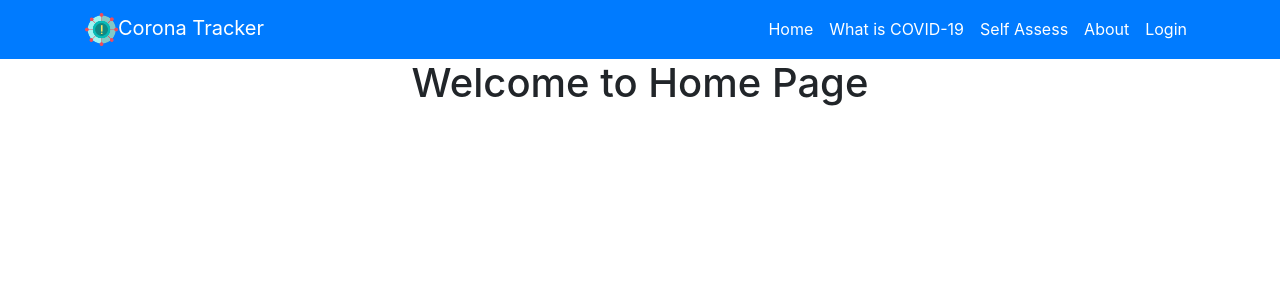
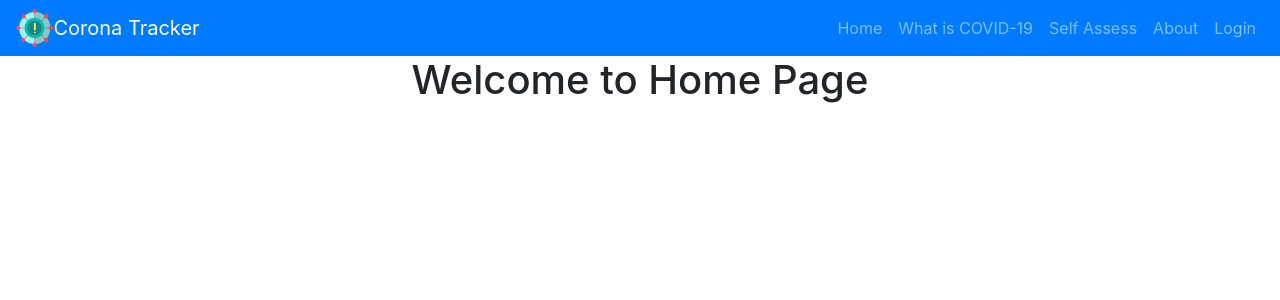
Before and after one commit to attainu/covid-tracker, a React (Create React App) app: page / in a window 1280 px wide. Shown: the top 300 px of the page. Built offline with nearby package versions, Linux system fonts and the light colour scheme.

Commit message:
Linking & routing

```diff
--- a/package.json
+++ b/package.json
@@ -8,6 +8,7 @@
     "@testing-library/user-event": "^7.2.1",
     "bootstrap": "^4.5.1",
     "react": "^16.13.1",
+    "react-bootstrap": "^1.3.0",
     "react-dom": "^16.13.1",
     "react-redux": "^7.2.1",
     "react-router-dom": "^5.2.0",
--- a/public/index.html
+++ b/public/index.html
@@ -15,6 +15,12 @@
       user's mobile device or desktop. See https://developers.google.com/web/fundamentals/web-app-manifest/
     -->
     <link rel="manifest" href="%PUBLIC_URL%/manifest.json" />
+    <link
+      rel="stylesheet"
+      href="https://maxcdn.bootstrapcdn.com/bootstrap/4.5.0/css/bootstrap.min.css"
+      integrity="sha384-9aIt2nRpC12Uk9gS9baDl411NQApFmC26EwAOH8WgZl5MYYxFfc+NcPb1dKGj7Sk"
+      crossorigin="anonymous"
+    />
     <!--
       Notice the use of %PUBLIC_URL% in the tags above.
       It will be replaced with the URL of the `public` folder during the build.
--- a/src/App.js
+++ b/src/App.js
@@ -2,7 +2,7 @@ import React from "react";
 import "./App.css";
 
 // components
-import Navbar from "./components/Navbar";
+import { Navigator } from "./components/Navigator";
 import About from "./components/About";
 import Home from "./components/Home";
 import SelfAssess from "./components/SelfAssess";
@@ -13,7 +13,7 @@ import { Route, Switch } from "react-router-dom";
 function App() {
   return (
     <div className="App">
-      <Navbar />
+      <Navigator />
       <Switch>
         <Route exact path="/" component={Home} />
         <Route path="/covid" component={Covid} />
--- a/src/components/Navbar.jsx
+++ /dev/null
@@ -1,44 +0,0 @@
-import React from "react";
-import logo from "../images/logo.png";
-
-const Navbar = () => {
-  return (
-    <nav className="navbar navbar-expand-lg navbar-dark bg-primary ">
-      <div className="container">
-        <div className="navbar-brand d-flex">
-          <img src={logo} alt="logo" width="5%" />
-          Corona Tracker
-        </div>
-        <ul className="navbar-nav">
-          <li className="nav-item active  ">
-            <a className="nav-link" href="#">
-              Home
-            </a>
-          </li>
-          <li className="nav-item active">
-            <a className="nav-link" href="#">
-              What is COVID-19
-            </a>
-          </li>
-          <li className="nav-item active">
-            <a className="nav-link" href="#">
-              Self Assess
-            </a>
-          </li>
-          <li className="nav-item active">
-            <a className="nav-link" href="#">
-              About
-            </a>
-          </li>
-          <li className="nav-item active">
-            <a className="nav-link" href="#">
-              Login
-            </a>
-          </li>
-        </ul>
-      </div>
-    </nav>
-  );
-};
-
-export default Navbar;
--- /dev/null
+++ b/src/components/Navigator.jsx
@@ -0,0 +1,30 @@
+import React from "react";
+import logo from "../images/logo.png";
+import { Nav, Navbar } from "react-bootstrap";
+
+export const Navigator = () => (
+  <Navbar expand="lg navbar-dark bg-primary">
+    <img src={logo} alt="logo" width="3%" />
+    <Navbar.Brand href="/">Corona Tracker</Navbar.Brand>
+    <Navbar.Toggle aria-controls="basic-navbar-nav" />
+    <Navbar.Collapse id="basic-navbar-nav">
+      <Nav className="ml-auto">
+        <Nav.Item>
+          <Nav.Link href="/">Home</Nav.Link>
+        </Nav.Item>
+        <Nav.Item>
+          <Nav.Link href="/covid">What is COVID-19</Nav.Link>
+        </Nav.Item>
+        <Nav.Item>
+          <Nav.Link href="/selfassess">Self Assess</Nav.Link>
+        </Nav.Item>
+        <Nav.Item>
+          <Nav.Link href="/about">About</Nav.Link>
+        </Nav.Item>
+        <Nav.Item>
+          <Nav.Link href="/login">Login</Nav.Link>
+        </Nav.Item>
+      </Nav>
+    </Navbar.Collapse>
+  </Navbar>
+);
```
Also changed, not shown: src/setupTests.js (deleted, +0 -5 lines), 2 other files (tests, documents, lock files or other folders).
